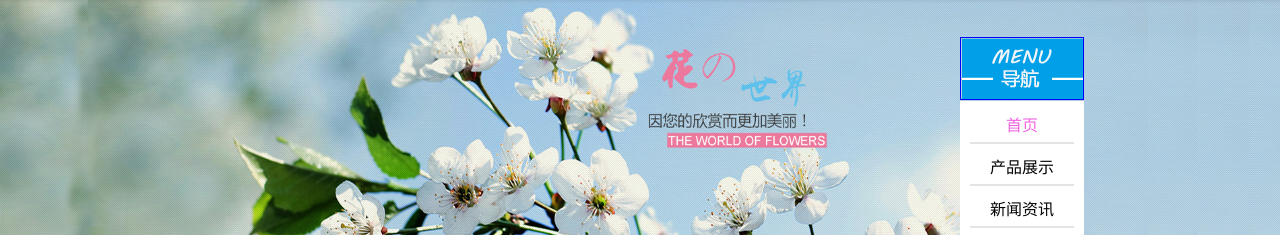
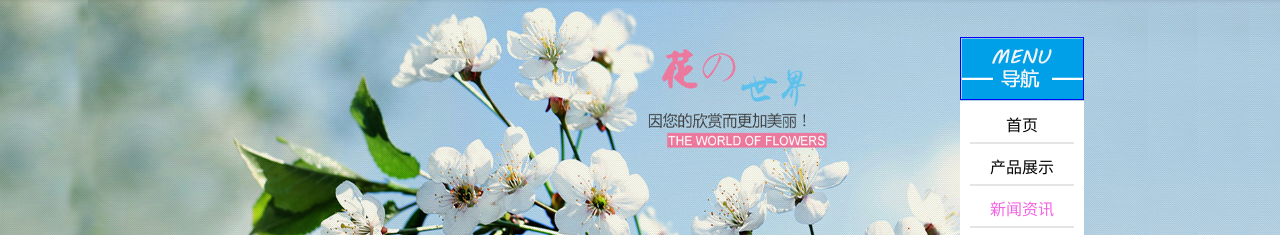
Before and after one commit to lbxiaoxin/huahui, a plain HTML site: page xwzx.html in a window 1280 px wide. Both pictures are taken after a click on the element 1022 px from the left and 151 px from the top of the page. Shown: the part 83-318 px from the top of the page. Drawn offline with Linux system fonts and the light colour scheme.

Commit message:
Update xwzx.html

```diff
--- a/xwzx.html
+++ b/xwzx.html
@@ -19,9 +19,9 @@
 	</div>
 	<div id="flip"><img src="img/nav.png"></div>
 	<ul id="panel">
-		<li><a href="https://lbxiaoxin.github.io/huahui/index.html" class="act">首页</a></li>
+		<li><a href="https://lbxiaoxin.github.io/huahui/index.html">首页</a></li>
 		<li><a href="https://lbxiaoxin.github.io/huahui/cpzs.html">产品展示</a></li>
-		<li><a href="https://lbxiaoxin.github.io/huahui/xwzx.html">新闻资讯</a></li>
+		<li><a href="https://lbxiaoxin.github.io/huahui/xwzx.html" class="act">新闻资讯</a></li>
 		<li><a href="https://lbxiaoxin.github.io/huahui/zxly.html">在线留言</a></li>
 		<li><a href="https://lbxiaoxin.github.io/huahui/lxwm.html">联系我们</a></li>
 		<li><a href="https://lbxiaoxin.github.io/huahui/gywm.html">关于我们</a></li>
```
